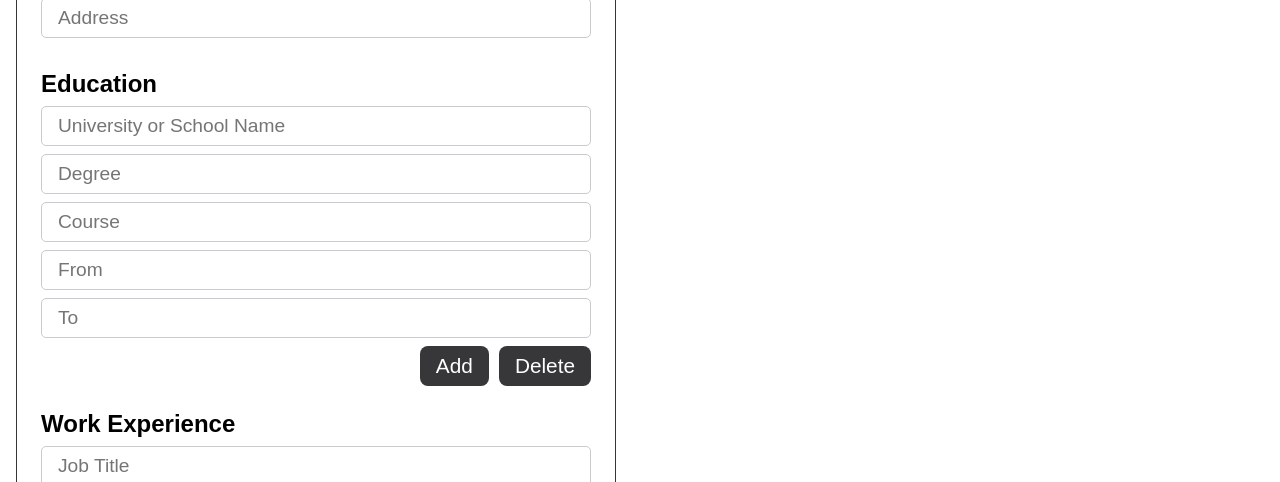
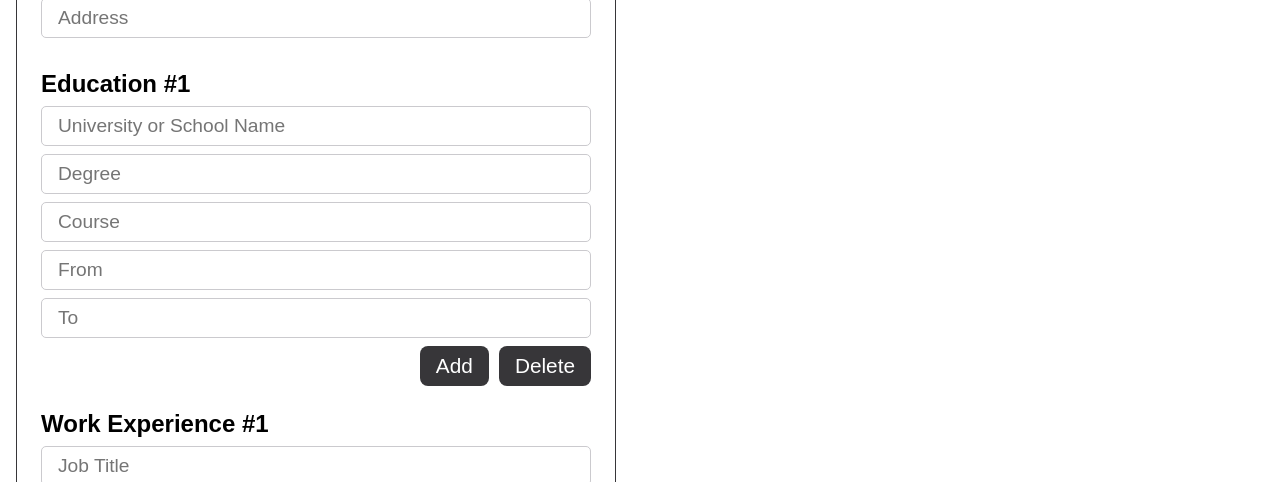
Before and after one commit to romaleks/CV-Application, a React (Create React App) app: page / in a window 1280 px wide. Shown: the part 470-952 px from the top of the page. Built offline with nearby package versions, Linux system fonts and the light colour scheme.

Commit message:
Rewrite adding and deleting items in section

```diff
--- a/package.json
+++ b/package.json
@@ -10,6 +10,7 @@
     "react-dom": "^18.2.0",
     "react-scripts": "5.0.1",
     "sass": "^1.55.0",
+    "uniqid": "^5.4.0",
     "web-vitals": "^2.1.4"
   },
   "scripts": {
--- a/src/components/CvBuilder/CvBuilder.js
+++ b/src/components/CvBuilder/CvBuilder.js
@@ -1,4 +1,5 @@
 import React, { Component } from 'react'
+import uniqid from 'uniqid'
 import GeneralInfo from './GeneralInfo'
 import Education from './Education'
 import Practice from './Practice'
@@ -8,8 +9,8 @@ export class CvBuilder extends Component {
     super()
 
     this.state = {
-      educationAmount: 1,
-      practiceAmount: 1,
+      educationItems: [uniqid()],
+      practiceItems: [uniqid()],
     }
 
     this.addItem = this.addItem.bind(this)
@@ -18,13 +19,14 @@ export class CvBuilder extends Component {
 
   addItem(section) {
     this.setState({
-      [section]: this.state[section] + 1,
+      [section]: [...this.state[section], uniqid()],
     })
   }
 
-  deleteItem(section) {
+  deleteItem(section, id) {
+    const newArray = this.state[section].filter(item => item !== id)
     this.setState({
-      [section]: this.state[section] - 1,
+      [section]: newArray,
     })
   }
 
@@ -33,16 +35,16 @@ export class CvBuilder extends Component {
       <div className='cv-builder'>
         <GeneralInfo />
         <Education
-          amount={this.state.educationAmount}
+          items={this.state.educationItems}
           addItem={this.addItem}
           deleteItem={this.deleteItem}
-          section='educationAmount'
+          section='educationItems'
         />
         <Practice
-          amount={this.state.practiceAmount}
+          items={this.state.practiceItems}
           addItem={this.addItem}
           deleteItem={this.deleteItem}
-          section='practiceAmount'
+          section='practiceItems'
         />
       </div>
     )
--- a/src/components/CvBuilder/Education.js
+++ b/src/components/CvBuilder/Education.js
@@ -4,15 +4,16 @@ import Button from '../Utils/Button'
 
 export class Education extends Component {
   render() {
-    const { addItem, deleteItem, section } = this.props
-    const educationAmount = []
+    const { items, addItem, deleteItem, section } = this.props
 
-    for (let i = 0; i < this.props.amount; i++) {
-      const isLast = i === this.props.amount - 1
+    return this.props.items.length ? (
+      <div className='section'>
+        {items.map((id, index) => {
+          const isLast = index === this.props.items.length - 1
 
-      educationAmount.push(
-        <div className='item' key={i}>
-          <h2 className='title'>Education</h2>
+          return (
+            <div className='item' key={id}>
+              <h2 className='title'>Education #{index + 1}</h2>
               <Input title='University or School Name' />
               <Input title='Degree' />
               <Input title='Course' />
@@ -20,14 +21,12 @@ export class Education extends Component {
               <Input title='To' />
               <div className='buttons'>
                 {isLast ? <Button title='Add' onClick={addItem} section={section} /> : ''}
-            <Button title='Delete' onClick={deleteItem} section={section} />
+                <Button title='Delete' onClick={deleteItem} section={section} id={id} />
               </div>
             </div>
           )
-    }
-
-    return this.props.amount ? (
-      <div className='section'>{educationAmount}</div>
+        })}
+      </div>
     ) : (
       <div className='section'>
         <h2 className='title'>Education</h2>
--- a/src/components/CvBuilder/Practice.js
+++ b/src/components/CvBuilder/Practice.js
@@ -5,15 +5,16 @@ import Button from '../Utils/Button'
 
 export class Practice extends Component {
   render() {
-    const { addItem, deleteItem, section } = this.props
-    const practiceAmount = []
+    const { items, addItem, deleteItem, section } = this.props
 
-    for (let i = 0; i < this.props.amount; i++) {
-      const isLast = i === this.props.amount - 1
+    return this.props.items.length ? (
+      <div className='section'>
+        {items.map((id, index) => {
+          const isLast = index === this.props.items.length - 1
 
-      practiceAmount.push(
-        <div className='item' key={i}>
-          <h2 className='title'>Work Experience</h2>
+          return (
+            <div className='item' key={id}>
+              <h2 className='title'>Work Experience #{index + 1}</h2>
               <Input title='Job Title' />
               <Input title='Company Name' />
               <Input title='City' />
@@ -22,14 +23,12 @@ export class Practice extends Component {
               <TextArea title='Description' />
               <div className='buttons'>
                 {isLast ? <Button title='Add' onClick={addItem} section={section} /> : ''}
-            <Button title='Delete' onClick={deleteItem} section={section} />
+                <Button title='Delete' onClick={deleteItem} section={section} id={id} />
               </div>
             </div>
           )
-    }
-
-    return this.props.amount ? (
-      <div className='section'>{practiceAmount}</div>
+        })}
+      </div>
     ) : (
       <div className='section'>
         <h2 className='title'>Work Experience</h2>
--- a/src/components/Utils/Button.js
+++ b/src/components/Utils/Button.js
@@ -2,8 +2,9 @@ import React, { Component } from 'react'
 
 export class Button extends Component {
   render() {
+    const { section, id } = this.props
     return (
-      <div className='button' onClick={() => this.props.onClick(this.props.section)}>
+      <div className='button' onClick={() => this.props.onClick(section, id)}>
         {this.props.title}
       </div>
     )
```
Also changed, not shown: 1 other file (tests, documents, lock files or other folders). Lines whose indentation alone changed are shown as unchanged.
